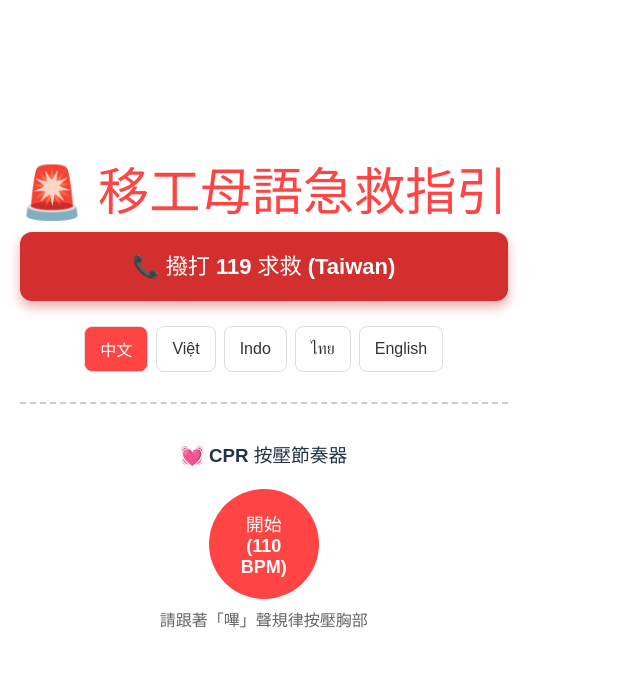
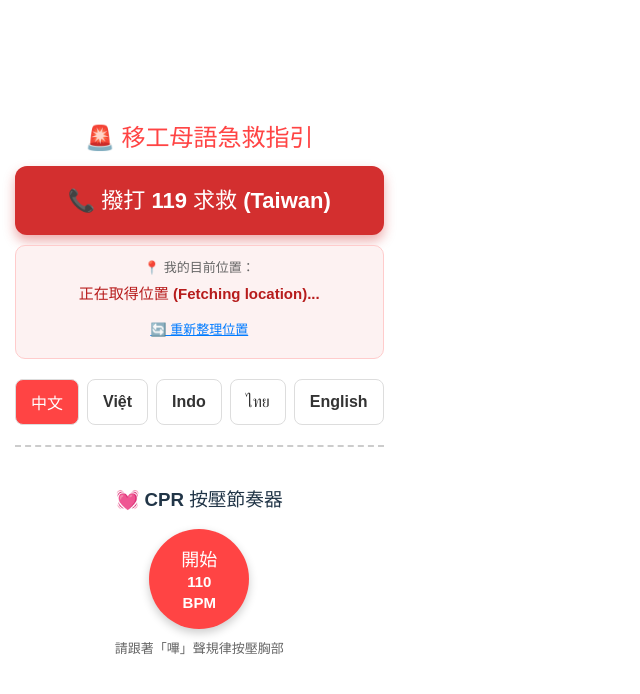
Before and after one commit to paul0224peter-alt/migrant-aid-app, a React (Vite) app: page / in a window 1280 px wide. Shown: the top 694 px of the page, without its empty margins (0-640 px from the left). Built offline with nearby package versions, Linux system fonts and the light colour scheme; no server answers.

Commit message:
增加即時地址

```diff
--- a/src/App.jsx
+++ b/src/App.jsx
@@ -1,103 +1,153 @@
-import React, { useState, useRef } from 'react'
+import React, { useState, useRef, useEffect } from 'react'
 
 function App() {
   const [guide, setGuide] = useState(null)
   const [currentLang, setCurrentLang] = useState('zh')
+  const [location, setLocation] = useState("正在取得位置 (Fetching location)...")
   const [isMetronomePlaying, setIsMetronomePlaying] = useState(false)
   const metroInterval = useRef(null)
   const audioCtx = useRef(null)
 
-  // 介面文字對照表 (i18n)
+  // 1. 介面文字對照表 (i18n)
   const uiText = {
-    zh: { title: "🚨 移工母語急救指引", call: "📞 撥打 119 求救 (Taiwan)", metro: "💓 CPR 按壓節奏器", metroStart: "開始", metroStop: "停止", metroDesc: "請跟著「嗶」聲規律按壓胸部" },
-    en: { title: "🚨 Migrant First Aid Guide", call: "📞 Call 119 (Emergency)", metro: "💓 CPR Metronome", metroStart: "Start", metroStop: "Stop", metroDesc: "Follow the 'beep' to press the chest" },
-    vi: { title: "🚨 Hướng dẫn sơ cứu", call: "📞 Gọi 119 (Cấp cứu)", metro: "💓 Máy đếm nhịp CPR", metroStart: "Bắt đầu", metroStop: "Dừng", metroDesc: "Ấn ngực theo tiếng 'bíp'" },
-    id: { title: "🚨 Panduan Pertolongan Pertama", call: "📞 Panggil 119 (Darurat)", metro: "💓 Metronom CPR", metroStart: "Mulai", metroStop: "Berhenti", metroDesc: "Tekan dada sesuai bunyi 'beep'" },
-    th: { title: "🚨 คู่มือปฐมพยาบาล", call: "📞 โทร 119 (ฉุกเฉิน)", metro: "💓 เครื่องให้จังหวะ CPR", metroStart: "เริ่ม", metroStop: "หยุด", metroDesc: "กดหน้าอกตามเสียง 'บี๊บ'" }
+    zh: { title: "🚨 移工母語急救指引", call: "📞 撥打 119 求救 (Taiwan)", locLabel: "📍 我的目前位置：", locRetry: "🔄 重新整理位置", metro: "💓 CPR 按壓節奏器", metroStart: "開始", metroStop: "停止", metroDesc: "請跟著「嗶」聲規律按壓胸部" },
+    en: { title: "🚨 Migrant First Aid Guide", call: "📞 Call 119 (Emergency)", locLabel: "📍 My Current Location:", locRetry: "🔄 Refresh Location", metro: "💓 CPR Metronome", metroStart: "Start", metroStop: "Stop", metroDesc: "Follow the 'beep' to press the chest" },
+    vi: { title: "🚨 Hướng dẫn sơ cứu", call: "📞 Gọi 119 (Cấp cứu)", locLabel: "📍 Vị trí của tôi:", locRetry: "🔄 Cập nhật vị trí", metro: "💓 Máy đếm nhịp CPR", metroStart: "Bắt đầu", metroStop: "Dừng", metroDesc: "Ấn ngực theo tiếng 'bíp'" },
+    id: { title: "🚨 Panduan Pertolongan Pertama", call: "📞 Panggil 119 (Darurat)", locLabel: "📍 Lokasi Saya:", locRetry: "🔄 Perbarui Lokasi", metro: "💓 Metronom CPR", metroStart: "Mulai", metroStop: "Berhenti", metroDesc: "Tekan dada sesuai bunyi 'beep'" },
+    th: { title: "🚨 คู่มือปฐมพยาบาล", call: "📞 โทร 119 (ฉุกเฉิน)", locLabel: "📍 ตำแหน่งของฉัน:", locRetry: "🔄 รีเฟรชตำแหน่ง", metro: "💓 เครื่องให้จังหวะ CPR", metroStart: "เริ่ม", metroStop: "หยุด", metroDesc: "กดหน้าอกตามเสียง 'บี๊บ'" }
   };
 
+  // 2. 定位功能：獲取經緯度並轉換為地址
+  const fetchLocation = () => {
+    if (!navigator.geolocation) {
+      setLocation("您的瀏覽器不支持定位服務");
+      return;
+    }
+
+    navigator.geolocation.getCurrentPosition(
+      async (position) => {
+        const { latitude, longitude } = position.coords;
+        try {
+          // 使用 OpenStreetMap 免費逆向地理編碼 API
+          const response = await fetch(
+            `https://nominatim.openstreetmap.org/reverse?format=json&lat=${latitude}&lon=${longitude}&accept-language=${currentLang}`
+          );
+          const data = await response.json();
+          // 顯示完整地址，若無地址則顯示經緯度
+          setLocation(data.display_name || `Lat: ${latitude}, Lon: ${longitude}`);
+        } catch (error) {
+          setLocation(`經緯度: ${latitude}, ${longitude} (暫時無法轉換地址)`);
+        }
+      },
+      (error) => {
+        console.error("定位失敗:", error);
+        setLocation("無法取得定位，請確保已開啟 GPS 並授權位置權限。");
+      },
+      { enableHighAccuracy: true } // 開啟高精準度
+    );
+  };
+
+  // 3. 在組件載入時立即要求定位權限
+  useEffect(() => {
+    fetchLocation();
+    // 預載入中文指南作為首頁內容
+    loadGuide('zh');
+  }, []);
+
   const loadGuide = async (lang) => {
-    setCurrentLang(lang)
+    setCurrentLang(lang);
     try {
-      const response = await fetch(`https://migrant-first-aid.onrender.com/guide/${lang}`)
-      const data = await response.json()
-      setGuide(data)
+      const response = await fetch(`https://migrant-first-aid.onrender.com/guide/${lang}`);
+      const data = await response.json();
+      setGuide(data);
+      // 切換語言時重新更新地址語言
+      fetchLocation();
     } catch (error) {
-      console.error("載入指南失敗:", error)
+      console.error("載入指南失敗:", error);
     }
-  }
+  };
 
   const speakText = () => {
-    if (!guide || !guide.steps) return
-    window.speechSynthesis.cancel()
+    if (!guide || !guide.steps) return;
+    window.speechSynthesis.cancel();
 
-    const langMap = { 'zh': 'zh-TW', 'vi': 'vi-VN', 'id': 'id-ID', 'th': 'th-TH', 'en': 'en-US' }
-    const targetLang = langMap[currentLang] || 'zh-TW'
+    const langMap = { 'zh': 'zh-TW', 'vi': 'vi-VN', 'id': 'id-ID', 'th': 'th-TH', 'en': 'en-US' };
+    const targetLang = langMap[currentLang] || 'zh-TW';
 
-    let text = `${guide.title}。 ${guide.steps[0].text}。 ${guide.steps[1].text}`
+    let text = `${guide.title}。 ${guide.steps[0].text}。 ${guide.steps[1].text}`;
     if (currentLang === 'zh') {
-      text = text.replace(/CPR/gi, "西皮阿").replace(/119/g, "一一九")
+      text = text.replace(/CPR/gi, "西皮阿").replace(/119/g, "一一九");
     }
 
-    const msg = new SpeechSynthesisUtterance(text)
-    msg.lang = targetLang
-    msg.volume = 1.0
-    msg.rate = 1.2 // 依照您的要求加快語速
+    const msg = new SpeechSynthesisUtterance(text);
+    msg.lang = targetLang;
+    msg.volume = 1.0;
+    msg.rate = 1.2; // 加快語速
 
-    const voices = window.speechSynthesis.getVoices()
-    const targetVoice = voices.find(v => v.lang.replace('_', '-').includes(targetLang))
+    const voices = window.speechSynthesis.getVoices();
+    const targetVoice = voices.find(v => v.lang.replace('_', '-').includes(targetLang));
 
-    // 泰文語音包檢查
     if (currentLang === 'th' && !targetVoice) {
-      alert("您的裝置尚未安裝泰語語音包，請至系統設定下載。")
+      alert("您的裝置尚未安裝泰語語音包，請至系統設定下載。");
     }
 
-    if (targetVoice) msg.voice = targetVoice
-    window.speechSynthesis.speak(msg)
-  }
+    if (targetVoice) msg.voice = targetVoice;
+    window.speechSynthesis.speak(msg);
+  };
 
   const playBeep = () => {
     if (!audioCtx.current) {
-      audioCtx.current = new (window.AudioContext || window.webkitAudioContext)()
+      audioCtx.current = new (window.AudioContext || window.webkitAudioContext)();
     }
-    const osc = audioCtx.current.createOscillator()
-    const gain = audioCtx.current.createGain()
-    osc.type = 'sine'
-    osc.frequency.setValueAtTime(880, audioCtx.current.currentTime)
-    osc.connect(gain)
-    gain.connect(audioCtx.current.destination)
-    gain.gain.setValueAtTime(0.8, audioCtx.current.currentTime)
-    gain.gain.exponentialRampToValueAtTime(0.001, audioCtx.current.currentTime + 0.15)
-    osc.start()
-    osc.stop(audioCtx.current.currentTime + 0.15)
-  }
+    const osc = audioCtx.current.createOscillator();
+    const gain = audioCtx.current.createGain();
+    osc.type = 'sine';
+    osc.frequency.setValueAtTime(880, audioCtx.current.currentTime);
+    osc.connect(gain);
+    gain.connect(audioCtx.current.destination);
+    gain.gain.setValueAtTime(0.8, audioCtx.current.currentTime);
+    gain.gain.exponentialRampToValueAtTime(0.001, audioCtx.current.currentTime + 0.15);
+    osc.start();
+    osc.stop(audioCtx.current.currentTime + 0.15);
+  };
 
   const toggleMetronome = () => {
     if (isMetronomePlaying) {
-      clearInterval(metroInterval.current)
-      setIsMetronomePlaying(false)
+      clearInterval(metroInterval.current);
+      setIsMetronomePlaying(false);
     } else {
-      const bpm = 110
-      const ms = 60000 / bpm
-      metroInterval.current = setInterval(playBeep, ms)
-      setIsMetronomePlaying(true)
+      const bpm = 110;
+      const ms = 60000 / bpm;
+      metroInterval.current = setInterval(playBeep, ms);
+      setIsMetronomePlaying(true);
     }
-  }
+  };
 
   return (
-    <div style={{ padding: '20px', textAlign: 'center', fontFamily: 'sans-serif', maxWidth: '500px', margin: '0 auto' }}>
-      <h1 style={{ color: '#ff4444', marginBottom: '10px' }}>{uiText[currentLang].title}</h1>
+    <div style={{ padding: '15px', textAlign: 'center', fontFamily: 'sans-serif', maxWidth: '500px', margin: '0 auto', backgroundColor: '#fff' }}>
+      <h1 style={{ color: '#ff4444', fontSize: '24px', marginBottom: '15px' }}>{uiText[currentLang].title}</h1>
 
-      <div style={{ marginBottom: '25px' }}>
+      {/* 緊急撥號區域 */}
+      <div style={{ marginBottom: '20px' }}>
         <a href="tel:119" style={{
           display: 'block', backgroundColor: '#d32f2f', color: 'white', padding: '18px',
           borderRadius: '12px', fontSize: '22px', fontWeight: 'bold', textDecoration: 'none',
-          boxShadow: '0 6px 12px rgba(211, 47, 47, 0.4)'
+          boxShadow: '0 6px 12px rgba(211, 47, 47, 0.4)', marginBottom: '10px'
         }}>
           {uiText[currentLang].call}
         </a>
+
+        {/* 地址顯示區域 */}
+        <div style={{ padding: '12px', backgroundColor: '#fdf2f2', border: '1px solid #ffcccc', borderRadius: '10px' }}>
+          <p style={{ fontSize: '13px', color: '#666', margin: '0 0 5px 0' }}>{uiText[currentLang].locLabel}</p>
+          <p style={{ fontSize: '15px', fontWeight: 'bold', color: '#b71c1c', margin: '0 0 8px 0', lineHeight: '1.4' }}>{location}</p>
+          <button onClick={fetchLocation} style={{ color: '#007bff', background: 'none', border: 'none', fontSize: '13px', cursor: 'pointer', textDecoration: 'underline' }}>
+            {uiText[currentLang].locRetry}
+          </button>
+        </div>
       </div>
 
+      {/* 語言切換 */}
       <div style={{ marginBottom: '20px', display: 'flex', flexWrap: 'wrap', justifyContent: 'center', gap: '8px' }}>
         {['zh', 'vi', 'id', 'th', 'en'].map(l => (
           <button
@@ -106,7 +156,7 @@ function App() {
             style={{
               padding: '10px 15px', borderRadius: '8px', border: '1px solid #ddd',
               backgroundColor: currentLang === l ? '#ff4444' : '#fff',
-              color: currentLang === l ? '#fff' : '#333', cursor: 'pointer'
+              color: currentLang === l ? '#fff' : '#333', cursor: 'pointer', fontWeight: 'bold'
             }}
           >
             {l === 'zh' ? '中文' : l === 'vi' ? 'Việt' : l === 'id' ? 'Indo' : l === 'th' ? 'ไทย' : 'English'}
@@ -114,39 +164,41 @@ function App() {
         ))}
       </div>
 
+      {/* 指引內容 */}
       {guide && (
-        <div style={{ border: '2px solid #ff4444', borderRadius: '15px', padding: '20px', background: 'white', marginBottom: '20px' }}>
-          <h2 style={{ marginBottom: '15px' }}>{guide.title}</h2>
+        <div style={{ border: '2px solid #ff4444', borderRadius: '15px', padding: '20px', background: 'white', marginBottom: '20px', boxShadow: '0 4px 6px rgba(0,0,0,0.05)' }}>
+          <h2 style={{ marginBottom: '15px', fontSize: '20px' }}>{guide.title}</h2>
           <div style={{ display: 'flex', justifyContent: 'center', gap: '15px', flexWrap: 'wrap' }}>
-            <div style={{ width: '150px' }}>
+            <div style={{ width: '140px' }}>
               <img src={`https://migrant-first-aid.onrender.com${guide.steps[0].img}`} width="100%" style={{ borderRadius: '10px' }} alt="Step 1" />
               <p style={{ fontSize: '14px', marginTop: '8px', fontWeight: 'bold' }}>{guide.steps[0].text}</p>
             </div>
-            <div style={{ width: '150px' }}>
+            <div style={{ width: '140px' }}>
               <img src={`https://migrant-first-aid.onrender.com${guide.steps[1].img}`} width="100%" style={{ borderRadius: '10px' }} alt="Step 2" />
               <p style={{ fontSize: '14px', marginTop: '8px', fontWeight: 'bold' }}>{guide.steps[1].text}</p>
             </div>
           </div>
-          <button onClick={speakText} style={{ marginTop: '15px', padding: '12px 25px', backgroundColor: '#4CAF50', color: 'white', border: 'none', borderRadius: '30px', fontWeight: 'bold' }}>
+          <button onClick={speakText} style={{ marginTop: '15px', padding: '12px 30px', backgroundColor: '#4CAF50', color: 'white', border: 'none', borderRadius: '30px', fontWeight: 'bold', fontSize: '16px', cursor: 'pointer' }}>
             🔊 語音朗讀
           </button>
         </div>
       )}
 
-      {/* 底部節奏器 (支援多國語言) */}
-      <div style={{ marginTop: '30px', padding: '20px', borderTop: '2px dashed #ccc' }}>
-        <h3>{uiText[currentLang].metro}</h3>
+      {/* 底部節奏器 */}
+      <div style={{ marginTop: '20px', padding: '20px', borderTop: '2px dashed #ccc' }}>
+        <h3 style={{ marginBottom: '15px' }}>{uiText[currentLang].metro}</h3>
         <button
           onClick={toggleMetronome}
           style={{
-            width: '110px', height: '110px', borderRadius: '50%', border: 'none',
+            width: '100px', height: '100px', borderRadius: '50%', border: 'none',
             backgroundColor: isMetronomePlaying ? '#333' : '#ff4444',
-            color: 'white', fontWeight: 'bold', cursor: 'pointer', fontSize: '18px'
+            color: 'white', fontWeight: 'bold', cursor: 'pointer', fontSize: '18px',
+            boxShadow: '0 4px 10px rgba(0,0,0,0.2)'
           }}
         >
-          {isMetronomePlaying ? uiText[currentLang].metroStop : uiText[currentLang].metroStart}<br/>(110 BPM)
+          {isMetronomePlaying ? uiText[currentLang].metroStop : uiText[currentLang].metroStart}<br/><small>110 BPM</small>
         </button>
-        <p style={{ color: '#666', marginTop: '10px' }}>{uiText[currentLang].metroDesc}</p>
+        <p style={{ color: '#666', marginTop: '10px', fontSize: '13px' }}>{uiText[currentLang].metroDesc}</p>
       </div>
     </div>
   )
```
